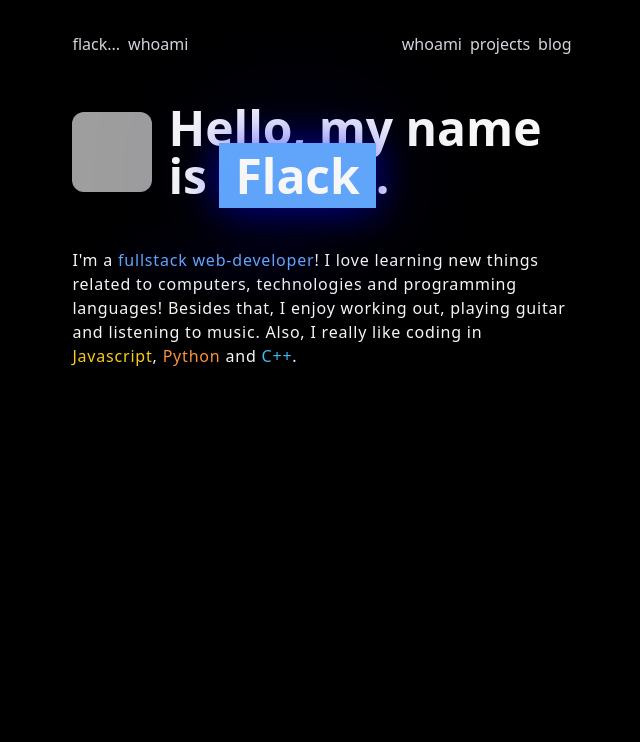
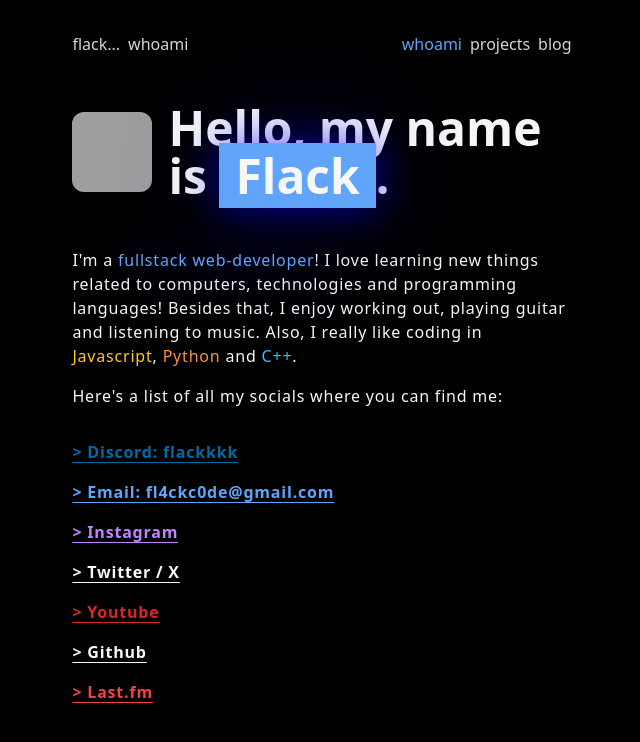
Before and after one commit to FlackCode/WebDev-Projects, a React (Vite) app in the folder personalBlog/: page / in a window 1280 px wide. Shown: the top 742 px of the page, without its empty margins (318-958 px from the left). Built offline with nearby package versions, Linux system fonts and the light colour scheme; grey boxes are pictures that could not be loaded.

Commit message:
Finished blog main page!

```diff
--- /dev/null
+++ b/personalBlog/src/components/Blog.jsx
@@ -0,0 +1,14 @@
+import Navbar from "./Navbar"
+
+const Blog = () => {
+  return (
+    <div className="bg-black text-text h-screen w-full flex flex-col items-center p-4 ">
+      <div className="w-2/5">
+        <Navbar navtext={'blog'}/>
+
+      </div>
+    </div>
+  )
+}
+
+export default Blog
--- a/personalBlog/src/components/Navbar.jsx
+++ b/personalBlog/src/components/Navbar.jsx
@@ -1,4 +1,4 @@
-import { Link } from 'react-router-dom'
+import { NavLink } from 'react-router-dom'
 
 const Navbar = ({ navtext }) => {
   return (
@@ -8,9 +8,15 @@ const Navbar = ({ navtext }) => {
         <p>{navtext}</p>
       </div>
       <div className='flex gap-2'>
-        <Link className='transition-all duration-300 hover:text-highlight hover:drop-shadow-glow'>whoami</Link>
-        <Link className='transition-all duration-300 hover:text-highlight hover:drop-shadow-glow'>projects</Link>
-        <Link className='transition-all duration-300 hover:text-highlight hover:drop-shadow-glow'>blog</Link>
+        <NavLink to={'/'}
+        className={({ isActive }) => isActive ? 'text-highlight transition-all duration-300 hover:drop-shadow-glow' :
+        'transition-all duration-300 hover:text-highlight hover:drop-shadow-glow'}>whoami</NavLink>
+        <NavLink to={'/projects'}
+        className={({ isActive }) => isActive ? 'text-highlight transition-all duration-300 hover:drop-shadow-glow' :
+        'transition-all duration-300 hover:text-highlight hover:drop-shadow-glow'}>projects</NavLink>
+        <NavLink to={'/blog'}
+        className={({ isActive }) => isActive ? 'text-highlight transition-all duration-300 hover:drop-shadow-glow' :
+        'transition-all duration-300 hover:text-highlight hover:drop-shadow-glow'}>blog</NavLink>
       </div>
     </div>
   )
--- /dev/null
+++ b/personalBlog/src/components/Projects.jsx
@@ -0,0 +1,14 @@
+import Navbar from "./Navbar"
+
+const Projects = () => {
+  return (
+    <div className="bg-black text-text h-screen w-full flex flex-col items-center p-4 ">
+      <div className="w-2/5">
+        <Navbar navtext={'projects'}/>
+
+      </div>
+    </div>
+  )
+}
+
+export default Projects
--- a/personalBlog/src/components/Whoami.jsx
+++ b/personalBlog/src/components/Whoami.jsx
@@ -1,6 +1,8 @@
 import Navbar from "./Navbar"
 
 const Whoami = () => {
+
+
   return (
     <div className="bg-black text-text h-screen w-full flex flex-col items-center p-4 ">
       <div className="w-2/5">
@@ -13,14 +15,21 @@ const Whoami = () => {
                 </div>
             </div>
             <div className="py-4">
-                <p className="font-medium tracking-wider">I'm a <span className="text-highlight drop-shadow-glow">fullstack web-developer</span>!
+                <p className="font-medium tracking-wider mb-4">I'm a <span className="text-highlight drop-shadow-glow">fullstack web-developer</span>!
                 I love learning new things related to computers, technologies and programming languages!
                 Besides that, I enjoy working out, playing guitar and listening to music.
                 Also, I really like coding in <span className="text-yellow-400">Javascript</span>, <span className="text-orange-400">Python</span> and <span className="text-sky-400">C++</span>.
                 </p>
+                <p className="font-medium tracking-wider">Here's a list of all my socials where you can find me:</p>
             </div>
-            <div className="py-4 flex flex-col gap-4">
-
+            <div className="py-4 flex flex-col gap-4 tracking-wider font-semibold">
+              <a className="text-sky-700 underline underline-offset-4">> Discord: flackkkk</a>
+              <a className="text-blue-400 underline underline-offset-4">> Email: fl4ckc0de@gmail.com</a>
+              <a href="https://www.instagram.com/flackcodes/" className="text-purple-400 underline underline-offset-4 w-32">> Instagram</a>
+              <a href="https://x.com/flackjsx" className="underline underline-offset-4 w-32">> Twitter / X</a>
+              <a href="https://www.youtube.com/channel/UCV5DS_mBLPdfjpyrTFWYVBg" className="text-red-600 underline underline-offset-4 w-32">> Youtube</a>
+              <a href="https://github.com/FlackCode" className="underline underline-offset-4 w-32">> Github</a>
+              <a href="https://www.last.fm/user/Flack1_" className="text-red-500 underline underline-offset-4 w-32">> Last.fm</a>
             </div>
         </div>
       </div>
```
Also changed, not shown: personalBlog/src/App.jsx (+10 -0 lines).
